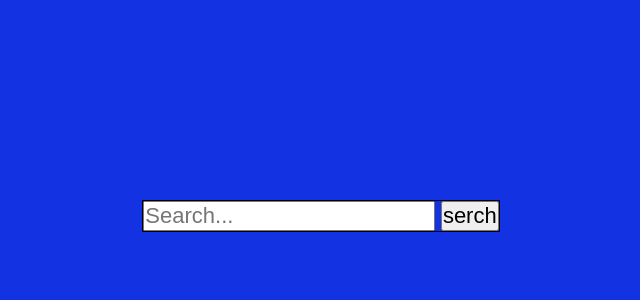
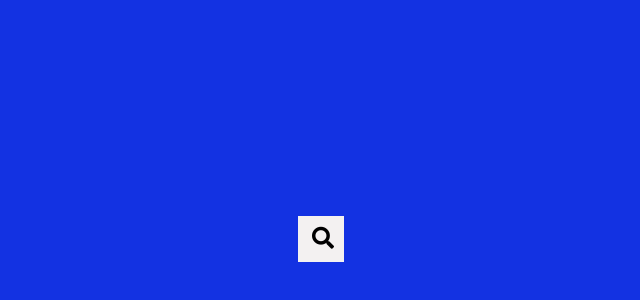
Before and after one commit to DariuszOkonski/js-hidden-search-widget, a plain HTML site: page index.html in a window 1280 px wide. Shown: the part 184-484 px from the top of the page, without its empty margins (319-959 px from the left). Drawn offline with Linux system fonts and the light colour scheme.

Commit message:
add javascript to make transition

```diff
--- a/index.html
+++ b/index.html
@@ -5,15 +5,18 @@
     <meta http-equiv="X-UA-Compatible" content="IE=edge">
     <meta name="viewport" content="width=device-width, initial-scale=1.0">
 
+    <link rel="stylesheet" href="https://pro.fontawesome.com/releases/v5.10.0/css/all.css" integrity="sha384-AYmEC3Yw5cVb3ZcuHtOA93w35dYTsvhLPVnYs9eStHfGJvOvKxVfELGroGkvsg+p" crossorigin="anonymous"/>
     <link rel="stylesheet" href="style.css">
     <title>Hidden Search Widget</title>
 </head>
 <body>
 
 
-    <div class="container">
-        <input type="text" placeholder="Search...">
-        <button>serch</button>
+    <div data-widget class="widget">
+        <input data-input class="widget__input" type="text" placeholder="Search...">
+        <button data-button class="widget__btn">
+            <i class="fas fa-search"></i>
+        </button>
     </div>
 
     <script src="script.js"></script>
--- a/script.js
+++ b/script.js
@@ -1 +1,11 @@
-console.log('hello world')
+const btn = document.querySelector('[data-button]');
+const widget = document.querySelector('[data-widget]');
+const input = document.querySelector('[data-input]');
+
+btn.addEventListener('click', () => {
+    widget.classList.toggle('active')
+
+    if(widget.classList.contains('active')) {
+        input.focus()
+    }
+})
--- a/style.css
+++ b/style.css
@@ -23,10 +23,40 @@ body {
     align-items: center;
 }
 
-.container {
-    border: 1px solid black;
+input, button {
+    font-size: 2.2rem;
+    padding: 1rem;
+    border: none;
+    background-color: #f3f1f1;
 }
 
-input, button {
-    font-size: 2.2rem;
+input:focus, button:focus {
+    outline: none;
 }
+
+.widget {
+    position: relative;
+    background-color: yellow;
+    width: 46px;
+    transition: width .5s ease;
+}
+
+.widget.active {
+    width: 300px;
+}
+
+.widget__input {
+    position: absolute;
+    top: 0;
+    left: 0;
+    width: 100%;
+}
+
+
+
+.widget__btn {
+    position: absolute;
+    top: 0;
+    right: 0;
+    cursor: pointer;
+}
```
